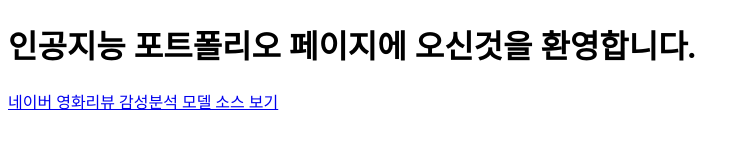
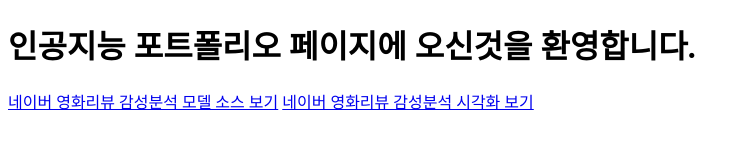
Before and after one commit to yusin111/NPLProject, a plain HTML site: page index.html in a window 1280 px wide. Shown: the whole page, without its empty margins (0-749 px from the left). Drawn offline with Linux system fonts and the light colour scheme.

Commit message:
Update index.html

```diff
--- a/index.html
+++ b/index.html
@@ -7,6 +7,7 @@
     <h1> 인공지능 포트폴리오 페이지에 오신것을 환영합니다.</h1>
     <div>
       <a href="/https://github.com/yusin111/NPLProject/blob/main/NLPmodel"> 네이버 영화리뷰 감성분석 모델 소스 보기</a>
+       <a href="#"> 네이버 영화리뷰 감성분석 시각화 보기</a>
     </div>
   </body>
 </html>
```
